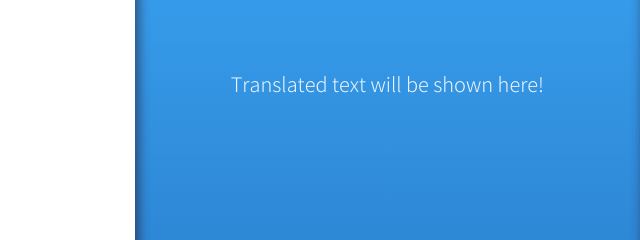
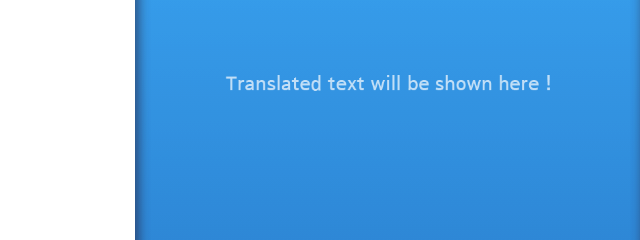
Before and after one commit to DdukTwiSun/aps-client, an Electron app: page base.html in a window 1280 px wide. Shown: the part 271-511 px from the top of the page, 640-1280 px from the left. Drawn offline with nearby package versions, Linux system fonts and the light colour scheme.

Commit message:
base.html: change default text to image

```diff
--- a/base.css
+++ b/base.css
@@ -95,12 +95,15 @@ div > #section2 {
     padding-right: 70px;
     padding-left: 70px;
 }
-.floating-box span {
-    font-size: 15pt;
-    opacity: 0.9;
-    display: block;
-    margin: 0 0.5em;
-    text-align: center;
+.floating-box .default {
+  width: 100%;
+  height: 100%;
+  text-align: center;
+
+}
+.floating-box .default img {
+  width: 325px;
+  display: inline;
 }
 #navbar {
     background-color: rgba(000, 195, 255, 1);
--- a/base.html
+++ b/base.html
@@ -31,7 +31,9 @@
             <div id="icon1">
             </div>
             <div class="floating-box">
-                <span>Translated text will be shown here!</span>
+              <div class="default">
+                <img src="./designFile/translation/Translated_text_will_be_shown_here.png" alt=""/>
+              </div>
             </div>
             <div id="icon2">
             </div>
```
Also changed, not shown: designFile/translation/Translated_text_will_be_shown_here.png (added), designFile/translation/translation_icon1.png (added), designFile/translation/translation_icon2.png (added).
